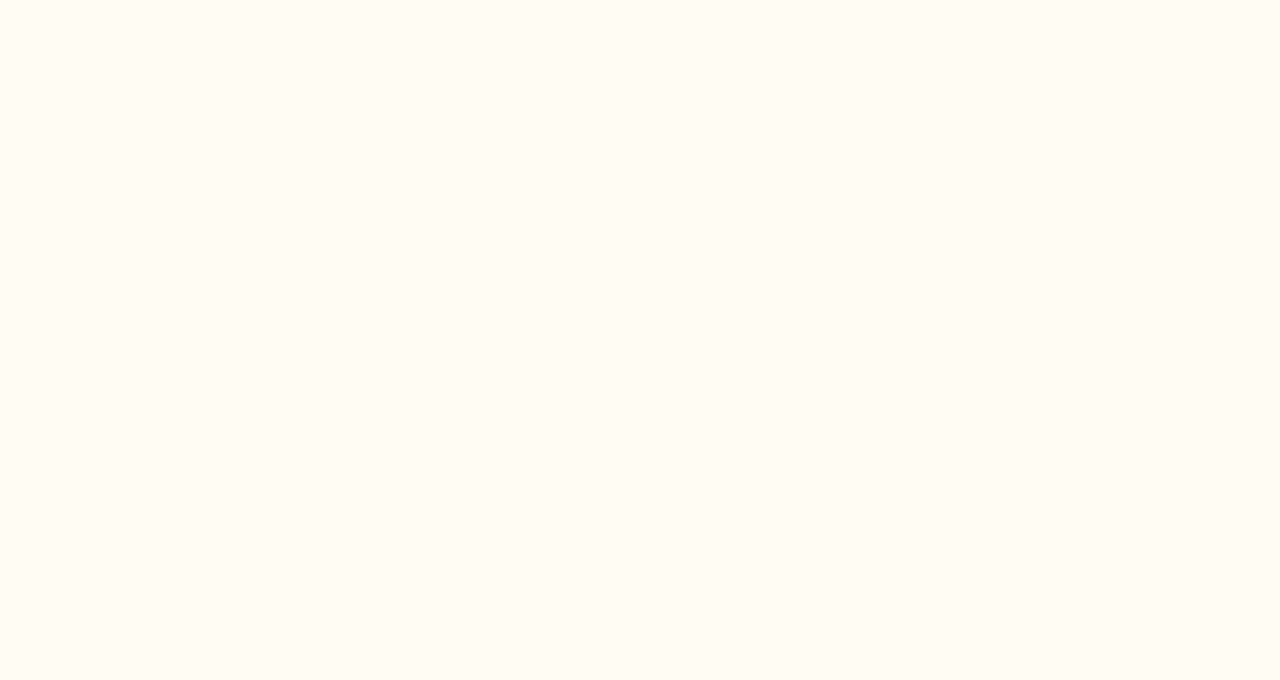
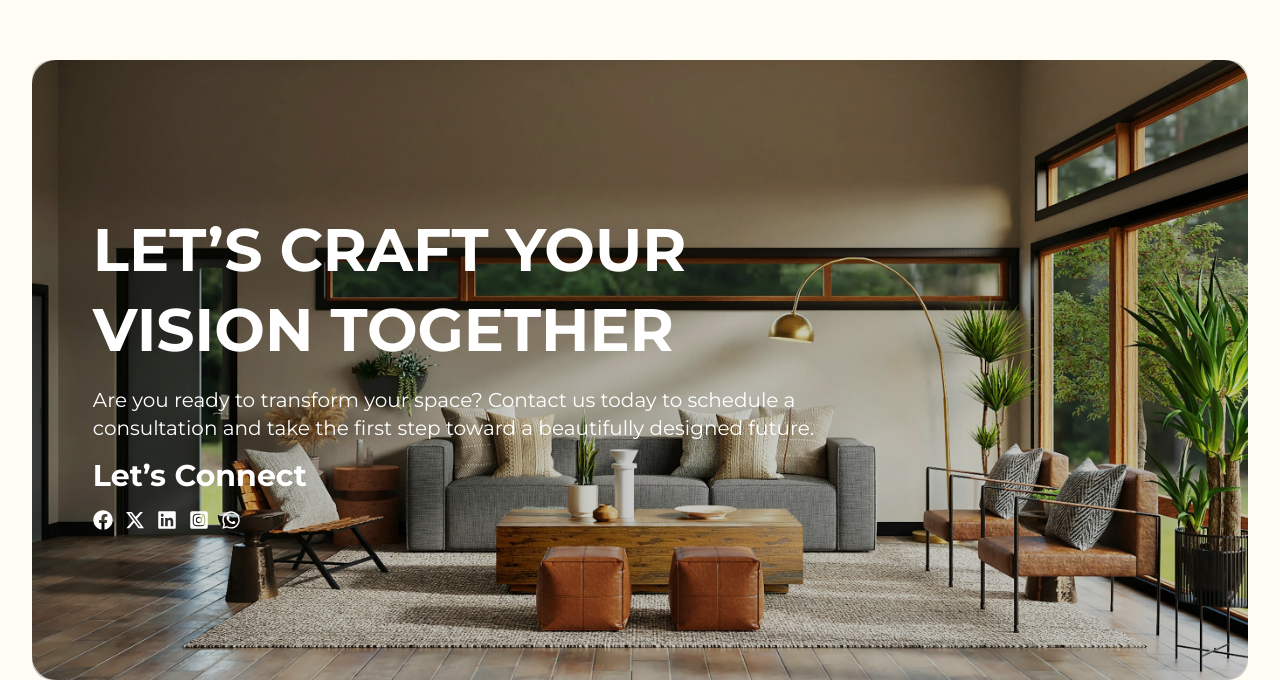
Before and after one commit to Maryammuhammadafzal/interior_designing_landing_page, a Next.js app: page /portfolio in a window 1280 px wide. Shown: the part 8382-9062 px from the top of the page. Before the commit the page ends 8442 px from the top, so only its background shows below. Built offline with nearby package versions, Linux system fonts and the light colour scheme.

Commit message:
creating a footer

```diff
--- a/src/app/layout.tsx
+++ b/src/app/layout.tsx
@@ -2,6 +2,7 @@ import type { Metadata } from "next";
 import { Montserrat, Great_Vibes } from "next/font/google";
 import "./globals.css";
 import Header from "@/components/Header";
+import Footer from "@/components/Footer";
 
 const montserrat = Montserrat({
   variable: "--font-montserrat",
@@ -34,6 +35,7 @@ export default function RootLayout({
       >
         <Header/>
         {children}
+        <Footer/>
       </body>
     </html>
   );
--- a/src/components/Footer.tsx
+++ b/src/components/Footer.tsx
@@ -1,23 +1,38 @@
 import Image from "next/image";
 import Link from "next/link";
 import React from "react";
+import { FaFacebook, FaInstagramSquare, FaLinkedin, FaWhatsapp } from "react-icons/fa";
+import { FaXTwitter } from "react-icons/fa6";
 
 const Footer = () => {
   return (
     <div
       id="footer"
-      className="footer w-[95%] font-sans mx-auto xl:h-screen h-[50vh] rounded-3xl flex justify-center items-center bg-cover bg-center relative"
+      className="footer w-[95%] font-sans mx-auto min-h-[620px] rounded-3xl flex justify-center items-center bg-cover bg-center relative"
       style={{ backgroundImage: `url('/images/footer-image.jpg')` }}
     >
       <div className="overlay w-full h-full bg-black/20 absolute top-0 rounded-[20px] left-0 z-10"></div>
       <div className="w-full h-full absolute top-0 left-0 flex justify-center z-20 items-center">
         <div className="lg:w-[90%] w-[95%] h-full flex justify-start py-5 items-center">
-          <div className="w-full h-auto flex flex-col gap-4 items-center relative">
+          <div className="max-w-3xl h-auto flex flex-col gap-4 items-start relative">
             <h1 className=" lg:max-w-3xl lg:text-6xl xs:text-4xl max-sm:leading-16 leading-20 text-3xl md:text-5xl sm:text-5xl  md:max-w-xl text-white uppercase font-bold font-sans">
-            Let’s Craft Your Vision Together
+              Let’s Craft Your Vision Together
             </h1>
-            <p className="text-xl">Are you ready to transform your space? Contact us today to schedule a consultation and take the first step toward a beautifully designed future.</p>
-            <Link href='/' className="font-bold text-3xl">Let’s Connect</Link>
+            <p className="text-xl text-white">
+              Are you ready to transform your space? Contact us today to
+              schedule a consultation and take the first step toward a
+              beautifully designed future.
+            </p>
+            <Link href="/" className="font-bold text-white text-3xl">
+              Let’s Connect
+            </Link>
+            <div className="social-links text-white text-xl flex gap-3">
+              <FaFacebook />
+              <FaXTwitter />
+              <FaLinkedin />
+              <FaInstagramSquare />
+              <FaWhatsapp />
+            </div>
           </div>
         </div>
       </div>
```
